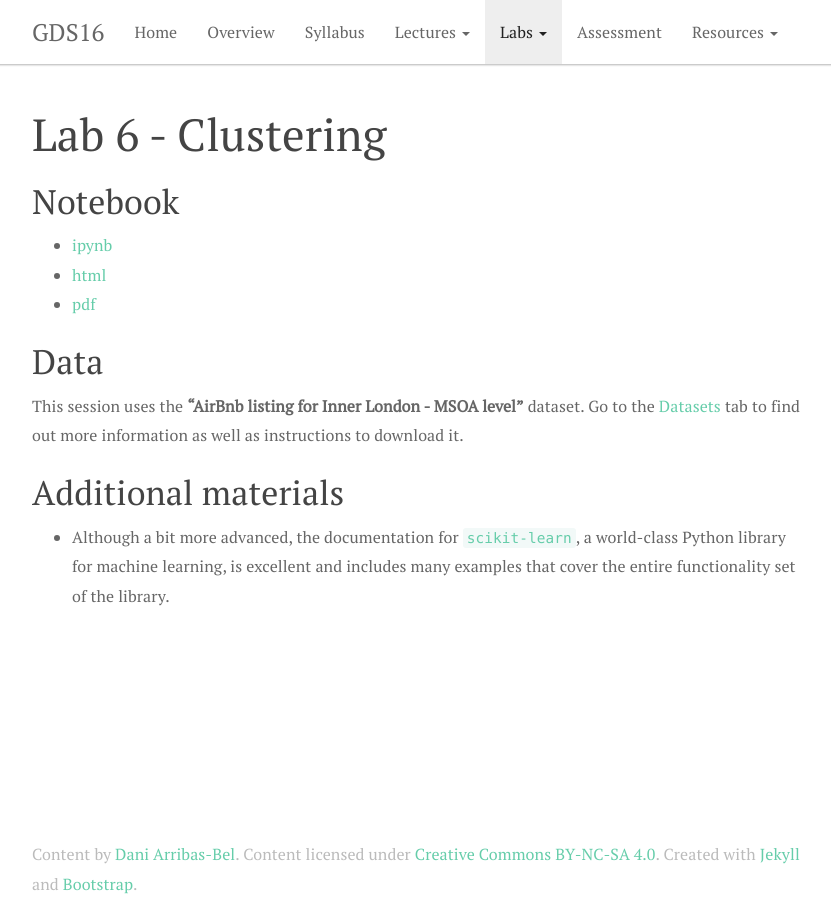
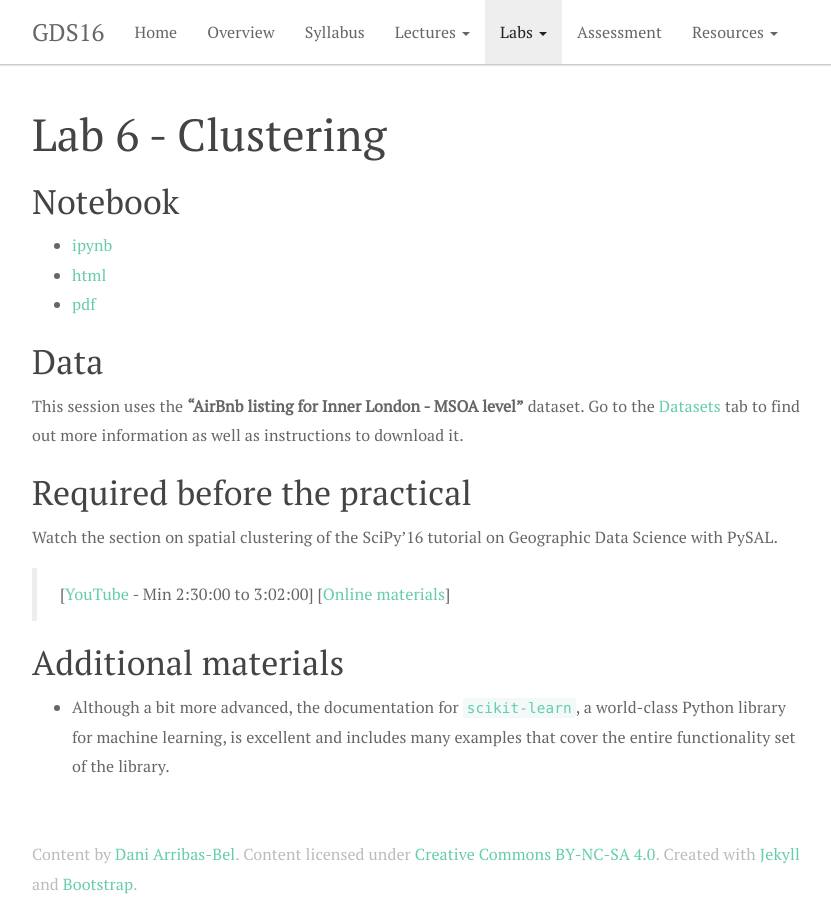
Before and after one commit to darribas/gds16, a Jekyll site: the page built from _labs/Lab_06.md, in a window 1280 px wide. Shown: the whole page, without its empty margins (223-1054 px from the left). Built offline with Jekyll 4.4.1, drawn with Linux system fonts in a browser that asks for light colours; nearby versions of some CDN libraries.

Commit message:
Adding videos from Scipy to lab pages

```diff
--- a/_labs/Lab_06.md
+++ b/_labs/Lab_06.md
@@ -12,6 +12,12 @@ title: Lab 6 - Clustering
 
 This session uses the **"AirBnb listing for Inner London - MSOA level"** dataset. Go to the [Datasets](../datasets.html) tab to find out more information as well as instructions to download it.
 
+### Required before the practical
+
+Watch the section on spatial clustering of the SciPy'16 tutorial on Geographic Data Science with PySAL.
+
+> [[YouTube](https://youtu.be/TY4QWnnd4jY?t=2h30m) - Min 2:30:00 to 3:02:00] [[Online materials](http://darribas.org/gds_scipy16/ipynb_md/07_spatial_clustering.html)]
+
 ### Additional materials
 
 * Although a bit more advanced, the documentation for [`scikit-learn`](http://scikit-learn.org), a world-class Python library for machine learning, is excellent and includes many examples that cover the entire functionality set of the library.
```
Also changed, not shown: _labs/Lab_04.md (+6 -0 lines), _labs/Lab_05.md (+6 -0 lines), _labs/Lab_07.md (+6 -0 lines).
